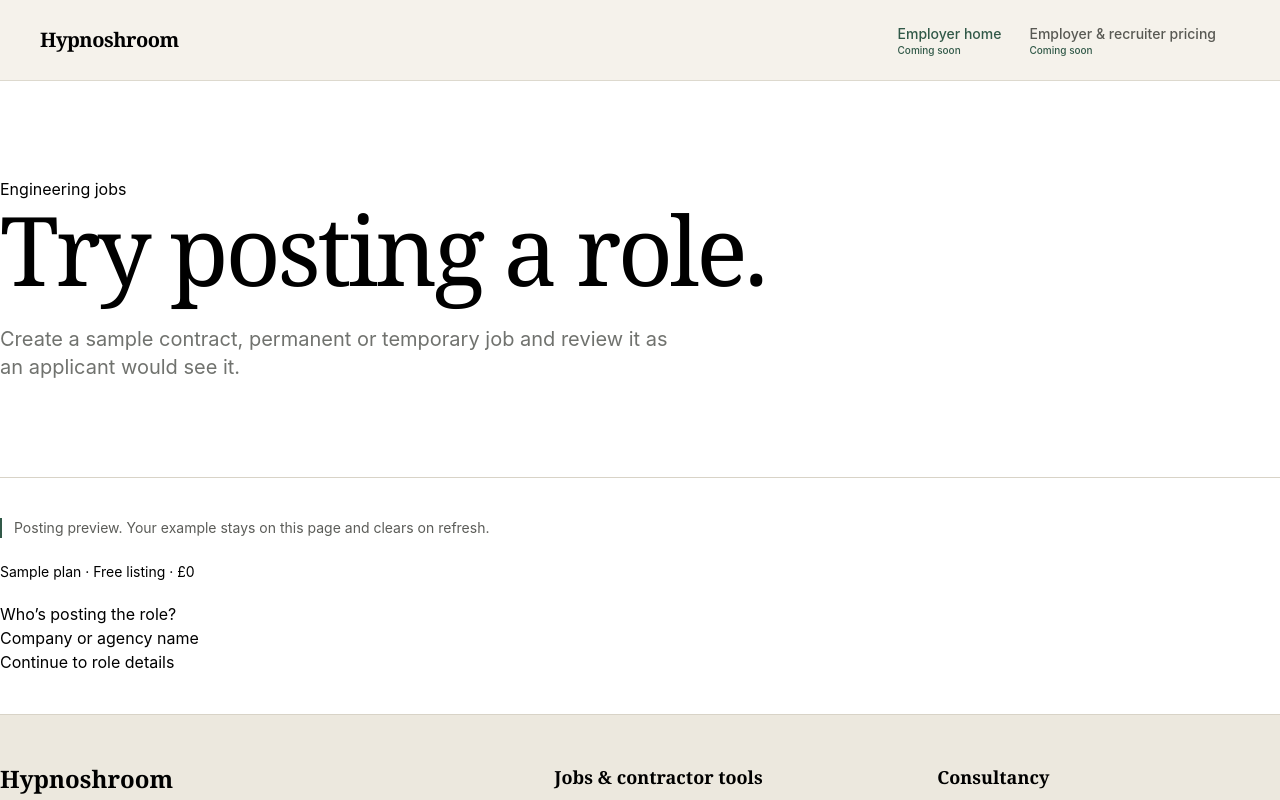
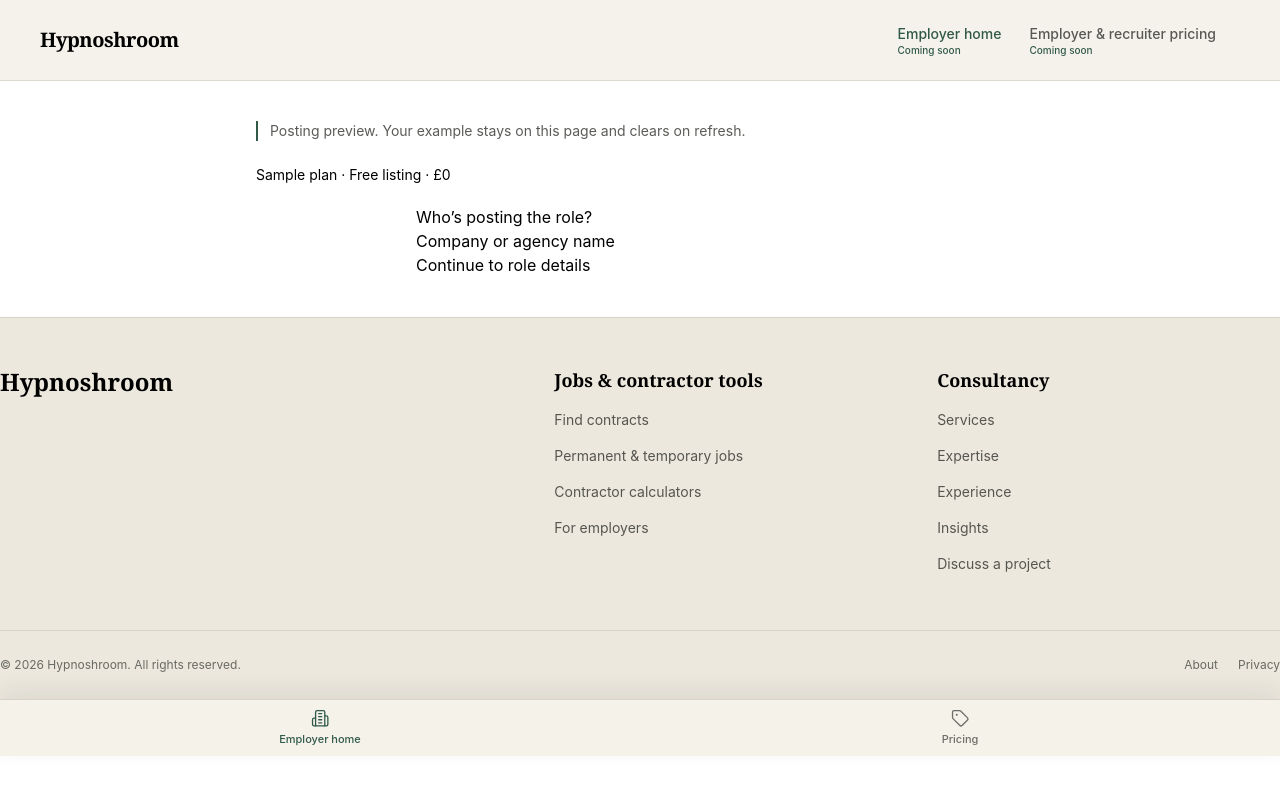
Before and after one commit to mywyau/hypnoshroom-frontend, a Nuxt app: page /employers/post-a-role in a window 1280 px wide. Shown: the top 800 px of the page. Built offline with nearby package versions, Linux system fonts and the light colour scheme.

Commit message:
fix and center post a role

```diff
--- a/components/layout/SiteHeader.vue
+++ b/components/layout/SiteHeader.vue
@@ -5,8 +5,6 @@ const showLaunchStatus = !import.meta.dev
 
 const route = useRoute()
 const navigation = useSiteNavigation()
-const config = useRuntimeConfig().public
-const hasAccounts = Boolean(config.employerSupabaseUrl && config.employerSupabaseKey)
 const accountPath = computed(() => {
   if (!import.meta.dev) return
   if (isConsultancyPath(route.path)) return '/login'
@@ -14,7 +12,7 @@ const accountPath = computed(() => {
   if (route.path === '/' || route.name === 'find-a-job') return '/login'
   if (!isHiringPath(route.path)) return
   if (['login', 'jobs-account', 'jobs-reset-password', 'employers-post-a-role'].includes(String(route.name))) return
-  return route.path.startsWith('/employers') && hasAccounts ? '/employers/post-a-role?view=listings' : '/login'
+  return '/login'
 })
 </script>
 
--- a/pages/employers/post-a-role.vue
+++ b/pages/employers/post-a-role.vue
@@ -8,9 +8,9 @@ usePageSeo({ title: 'Post a role | Hypnoshroom', description: 'Publish and manag
 
 <template>
   <div>
-    <PageHero eyebrow="Engineering jobs" :title="preview ? 'Try posting a role.' : 'Post a role.'" :intro="preview ? 'Create a sample contract, permanent or temporary job and review it as an applicant would see it.' : 'Publish a UK contract, permanent or temporary role and direct applicants to your own site.'" gradient="forest" />
     <section class="page-shell py-10">
-      <div class="employer-workspace max-w-3xl">
+      <h1 class="sr-only">Post a role</h1>
+      <div class="employer-workspace mx-auto max-w-3xl [&_form]:mx-auto">
         <EmployerPostingPreview v-if="preview" />
         <ClientOnly v-else>
           <AccountAccess audience="employer" v-slot="{ user }">
@@ -18,8 +18,8 @@ usePageSeo({ title: 'Post a role | Hypnoshroom', description: 'Publish and manag
           </AccountAccess>
           <template #fallback><p>Loading employer sign-in…</p></template>
         </ClientOnly>
-        <NuxtLink v-if="hasAccounts" :to="preview ? '/employers/post-a-role' : '/employers/post-a-role?preview=1'" class="link mt-6 inline-block">
-          {{ preview ? 'Go to employer account' : 'Try the posting preview without signing in' }}
+        <NuxtLink v-if="hasAccounts" :to="preview ? '/login' : '/employers/post-a-role?preview=1'" class="link mt-6 inline-block">
+          {{ preview ? 'Go to your account' : 'Preview the posting form' }}
         </NuxtLink>
       </div>
     </section>
--- a/pages/jobs/reset-password.vue
+++ b/pages/jobs/reset-password.vue
@@ -17,7 +17,6 @@ usePageSeo({ title: 'Reset password | Hypnoshroom', description: 'Choose a new p
       </div>
       <nav class="mt-6 flex flex-wrap gap-5 text-moss underline" aria-label="Return to account">
         <NuxtLink to="/login">Your account</NuxtLink>
-        <NuxtLink to="/employers/post-a-role">Employer account</NuxtLink>
       </nav>
     </section>
   </div>
```
